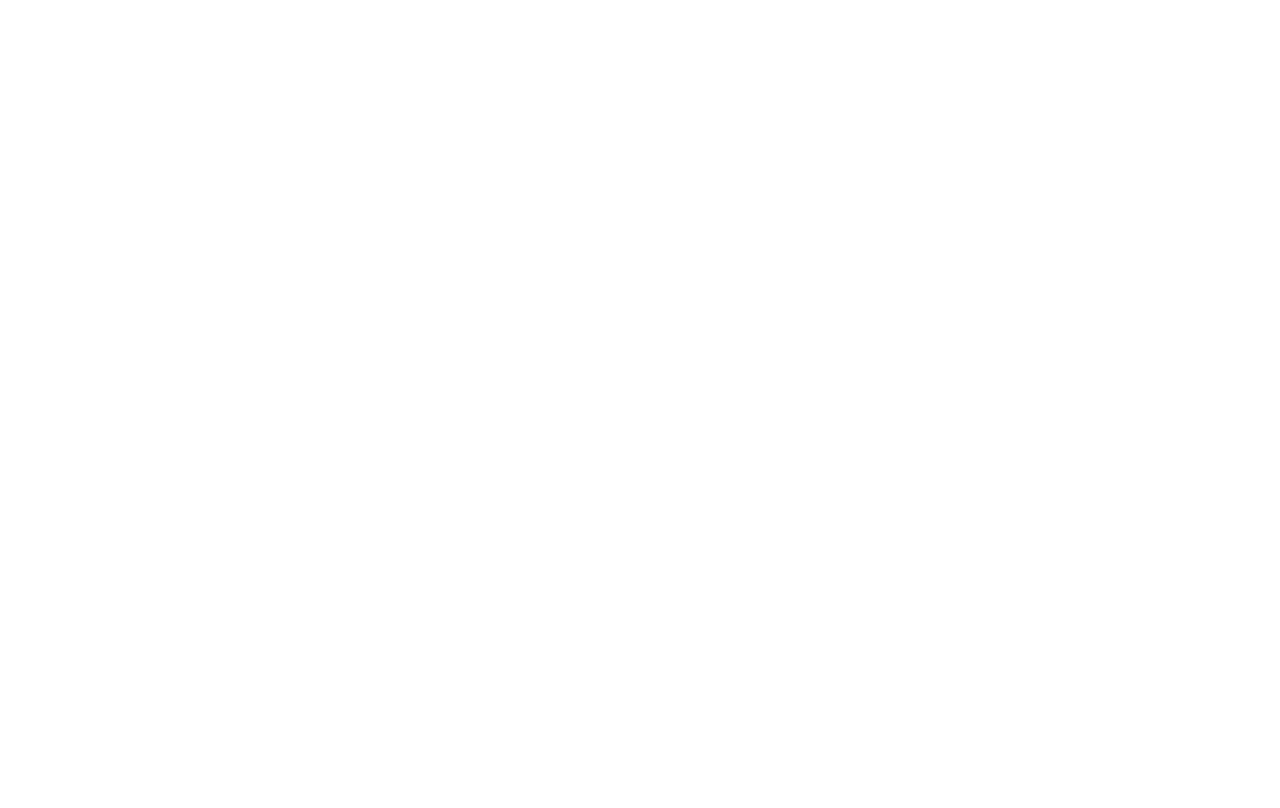
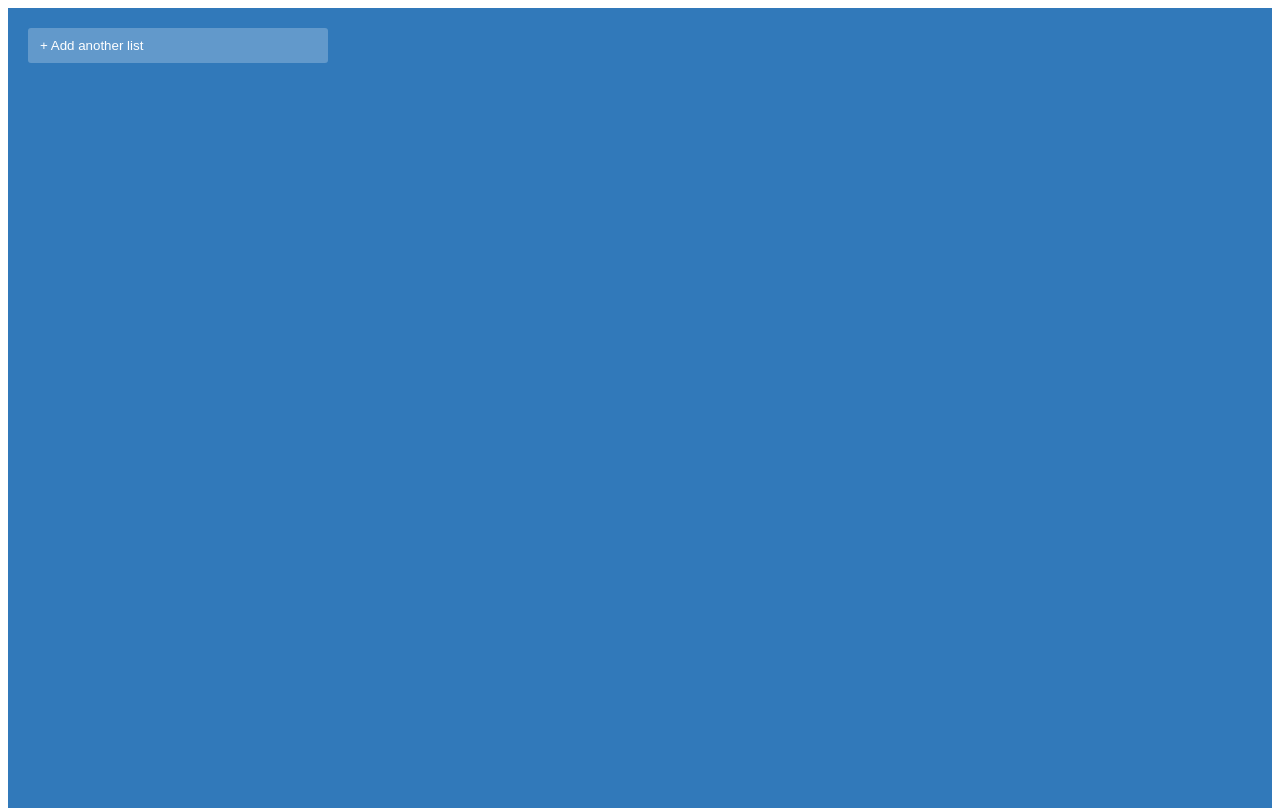
Before and after one commit to joelhenrique2000/trello-drag-and-drop, a React (Create React App) app: page / in a window 1280 px wide. Built offline with nearby package versions, Linux system fonts and the light colour scheme.

Commit message:
Corrigido o background

```diff
--- a/src/Column.tsx
+++ b/src/Column.tsx
@@ -1,4 +1,5 @@
 import { FC, PropsWithChildren } from "react";
+import { AddNewItem } from "./AddNewItem";
 import { ColumnContainer, ColumnTitle } from "./styles";
 
 type ColumnProps = PropsWithChildren<{
@@ -10,6 +11,11 @@
         <ColumnContainer>
             <ColumnTitle>{text}</ColumnTitle>
             {children}
+            <AddNewItem
+                toggleButtonText="+ Add another task"
+                onAdd={console.log}
+                dark
+            />
         </ColumnContainer>
     );
 }
--- a/src/styles.ts
+++ b/src/styles.ts
@@ -6,7 +6,7 @@
 
 export const AppContainer = styled.div`
     align-items: flex-start;
-    backgroun-color: #3179ba;
+    background-color: #3179ba;
     display: flex;
     flex-direction: row;
     height: 100%;
```
